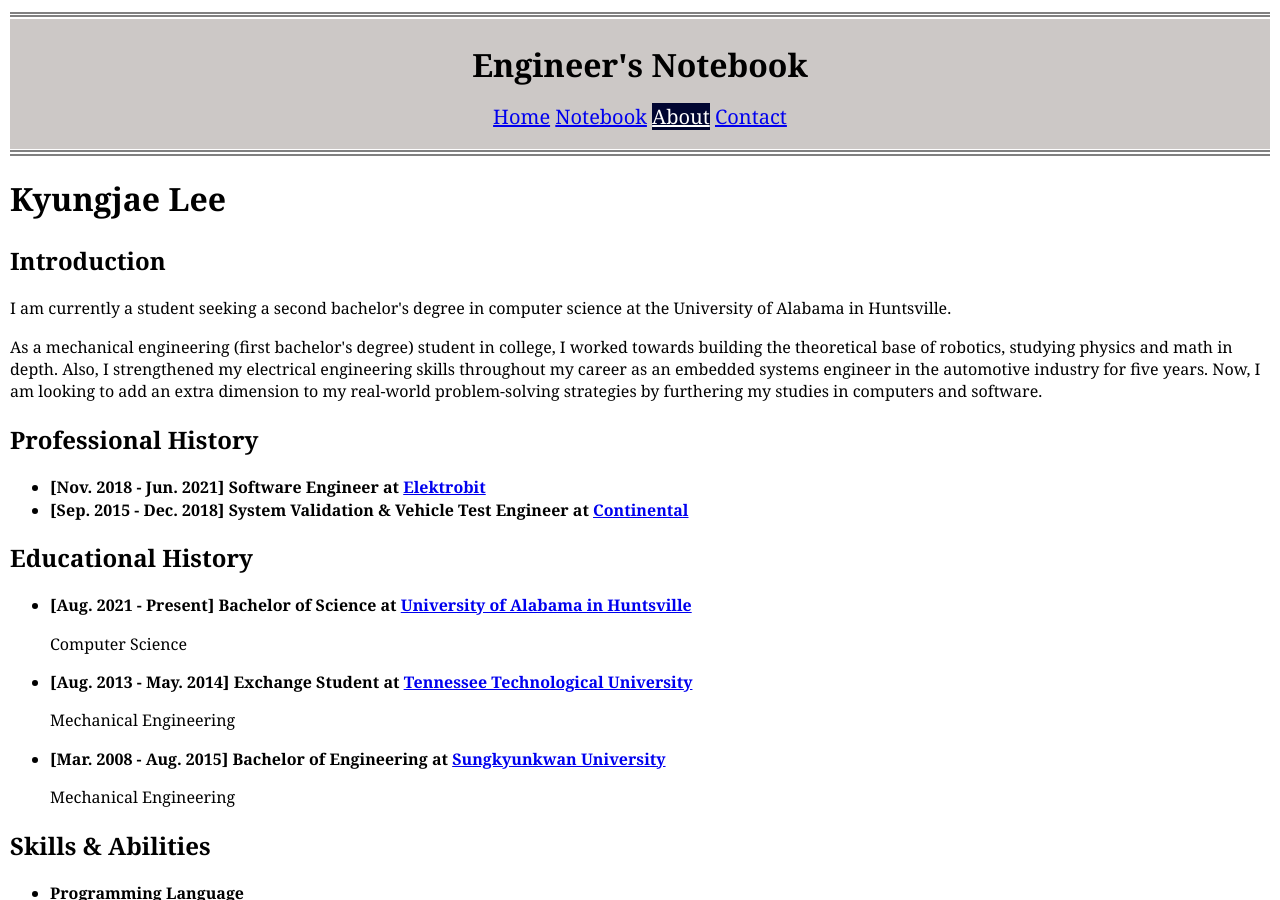
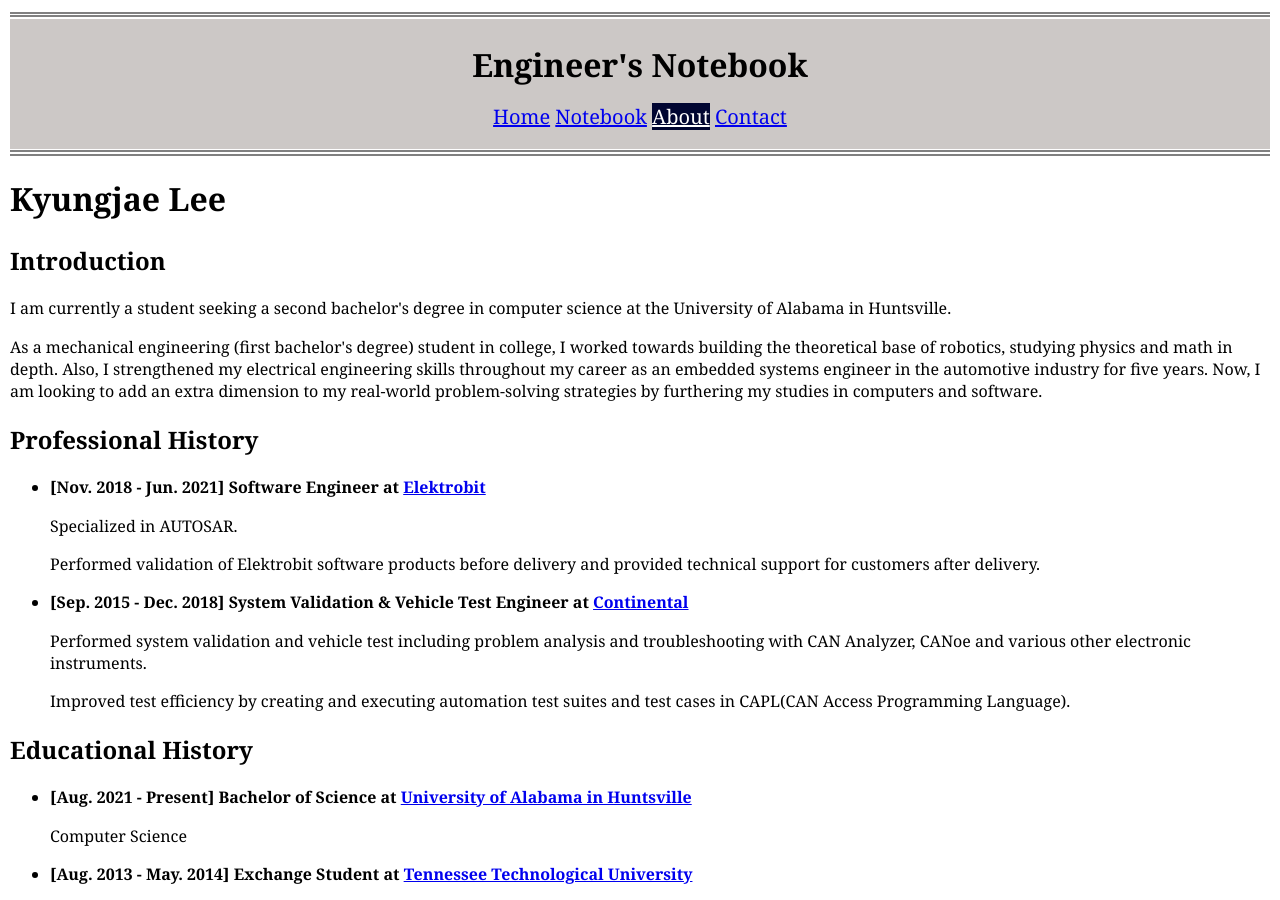
Before and after one commit to kyungjae-lee/kyungjae-lee.github.io, a Jekyll site: the page built from about.html, in a window 1280 px wide and 900 px high. Built offline with Jekyll 4.4.1, drawn with Linux system fonts in a browser that asks for light colours.

Commit message:
Update 'about.html'

```diff
--- a/about.html
+++ b/about.html
@@ -20,8 +20,16 @@ software.<p>
 <ul>
     <li><b>[Nov. 2018 - Jun. 2021] Software Engineer at
         <a href="https://www.elektrobit.com/">Elektrobit</a></b></li>
+        <p>Specialized in AUTOSAR.</p>
+        <p>Performed validation of Elektrobit software products before delivery
+        and provided technical support for customers after delivery.</p>
     <li><b>[Sep. 2015 - Dec. 2018] System Validation & Vehicle Test Engineer at
         <a href="https://www.continental.com/en/">Continental</a></b></li>
+        <p>Performed system validation and vehicle test including problem
+        analysis and troubleshooting with CAN Analyzer, CANoe and various other
+        electronic instruments.</p>
+        <p>Improved test efficiency by creating and executing automation test
+        suites and test cases in CAPL(CAN Access Programming Language).<p>
 </ul>
 
 <h2>Educational History</h2>
```
